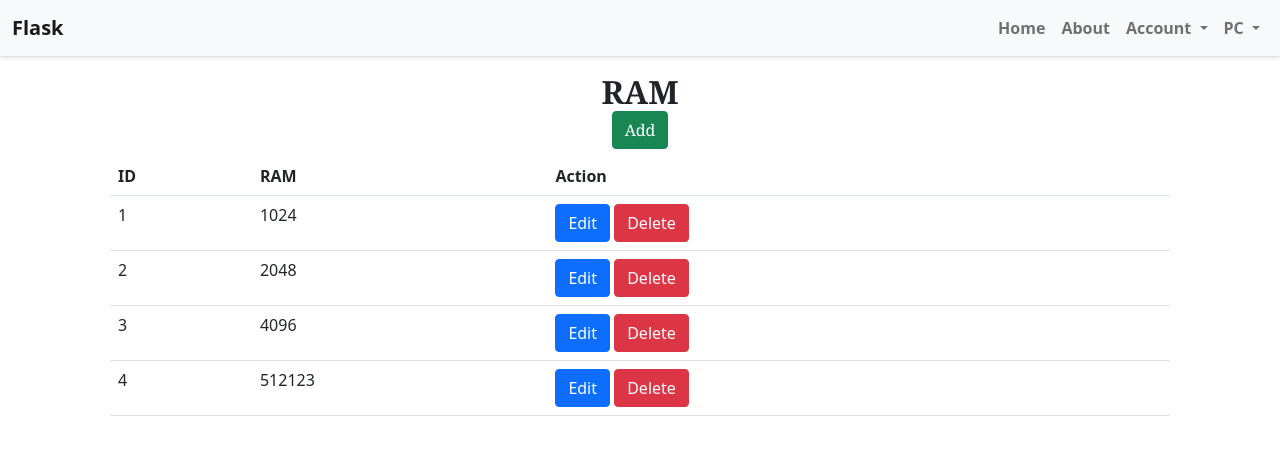
After one commit to anatolii-kandiuk/Blog-Flask, a Flask app: page /personal_computers/create_ram in a window 1280 px wide. The commit adds this page. Shown: the top 455 px of the page. Run offline with Flask 2, Linux system fonts and the light colour scheme; a user stored in the database is signed in; data comes from the database, SQL or seed files in the repository; both versions use the stored data as it was after the commit; some libraries are stand-ins or nearby versions.

Commit message:
KW - DONE

```diff
--- a/app/auth/models.py
+++ b/app/auth/models.py
@@ -17,4 +17,4 @@ class User(db.Model, UserMixin):
     def __repr__(self):
         return f"User('{self.username}', '{self.email}', '{self.password}')"
 
-db.create_all()
+#db.create_all()
--- /dev/null
+++ b/app/personal_computers/__init__.py
@@ -0,0 +1,5 @@
+from flask import Blueprint
+
+personal_computers = Blueprint('pc', __name__, template_folder="templates")
+
+from . import views
--- /dev/null
+++ b/app/personal_computers/forms.py
@@ -0,0 +1,20 @@
+from flask_wtf import FlaskForm
+from wtforms import StringField, SelectField, SubmitField, BooleanField, IntegerField, FloatField, DateField
+from wtforms.validators import Length, DataRequired, InputRequired
+from flask_wtf.file import FileField, FileAllowed
+
+class CreatePC(FlaskForm):
+    firm = StringField('Firm', validators=[InputRequired(), Length(min=2, max=60)])
+    type_processor = StringField('Type processor', validators=[Length(max=100)])
+    clock_frequency = FloatField('Clock frequency', validators=[DataRequired()])
+    is_available = BooleanField(label=('Is available'))
+    image_file = FileField('Add picture', validators=[FileAllowed(['jpg', 'png'])])
+    date_created = DateField('Date created')
+
+    category = SelectField(u'Category', coerce=int)
+
+    submit = SubmitField('')
+
+class CategoryForm(FlaskForm):
+    ram = IntegerField('Category', validators=[DataRequired()])
+    submit = SubmitField('')
--- /dev/null
+++ b/app/personal_computers/templates/personal_computers/category_crud.html
@@ -0,0 +1,100 @@
+{% from "_render_field.html" import render_field %}
+{% from "_render_flash.html" import render_flash %}
+{% extends 'base.html' %}
+
+{% block content %}
+
+<div class="container">
+ {{ render_flash() }}
+    <div class="row">
+        <div class="col md-12">
+            <div class="jumbotron p-3">
+                <h2><b>RAM</b><br>
+                    <button type="button"
+                            class="btn btn-success float-right"
+                            data-bs-toggle="modal"
+                            data-bs-target="#mymodal">
+                        Add
+                    </button>
+                </h2>
+                <table class="table table-hover">
+                    <tr>
+                        <th>ID</th>
+                        <th>RAM</th>
+                        <th>Action</th>
+                    </tr>
+
+
+                    {% for category in categories %}
+                    <tr>
+                        <td>{{category.id}}</td>
+                        <td>{{category.amount_ram}}</td>
+                        <td>
+                            <a href="{{ url_for('pc.update_category', id=category.id) }}"
+                               class="btn btn-primary btn-xs" data-bs-toggle="modal"
+                               data-bs-target="#modaledit{{category.id}}">Edit</a>
+                            <a href="{{ url_for('pc.delete_category', id=category.id) }}"
+                               class="btn btn-danger btn-xs"
+                               onclick="return confirm('Are you sure to delete ?')">Delete</a>
+                        </td>
+                    </tr>
+
+                    <div id="modaledit{{category.id}}" class="modal fade" role="dialog">
+                        <div class="modal-dialog">
+                            <div class="modal-content">
+                                <div class="modal-header">
+                                    <h4 class="modal-title">Update Information</h4>
+                                </div>
+                                <div class="modal-body">
+                                    <form action="{{url_for('pc.update_category', id=category.id)}}" method="POST">
+                                        {{ form.csrf_token }}
+                                        <div class="form-group">
+                                            {{ render_field(form.ram, class="form-control", value=category.amount_ram) }}
+                                        </div>
+                                        <div class="form-group">
+                                            {{ render_field(form.submit, class="btn btn-primary", value="Edit") }}
+                                        </div>
+                                    </form>
+                                </div>
+                                <div class="modal-footer">
+                                    <button type="button" class="btn btn-secondary" data-dismiss="modal">Close</button>
+                                </div>
+                            </div>
+                        </div>
+                    </div>
+                    {% endfor %}
+                </table>
+            </div>
+
+            <!-- Modal Add Employee-->
+            <div id="mymodal" class="modal fade" role="dialog">
+                <div class="modal-dialog">
+                    <div class="modal-content">
+                        <div class="modal-header">
+                            <h4 class="modal-title">Add Category</h4>
+                        </div>
+                        <div class="modal-body">
+                            <form action="{{url_for('pc.category_crud')}}" method="POST">
+                                {{ form.csrf_token }}
+                                <div class="form-group">
+                                    {{ render_field(form.ram, class="form-control") }}
+                                </div>
+                                <div class="form-group">
+                                    {{ render_field(form.submit, class="btn btn-primary", value="Add") }}
+                                </div>
+                            </form>
+                        </div>
+                        <div class="modal-footer">
+                            <button type="button" class="btn btn-secondary" data-bs-dismiss="modal">Close</button>
+                        </div>
+                    </div>
+                </div>
+            </div>
+        </div>
+
+    </div>
+
+</div>
+
+
+{% endblock %}
--- /dev/null
+++ b/app/personal_computers/views.py
@@ -0,0 +1,166 @@
+import os
+import secrets
+
+from PIL import Image
+from flask import url_for, render_template, flash, redirect, current_app
+from .forms import CreatePC, CategoryForm
+from . import personal_computers
+from .models import Category, PersonalComputer
+from .. import db
+from flask_login import current_user, login_required
+
+@personal_computers.route('/', methods=['GET', 'POST'])
+def home():
+    all_computers = PersonalComputer.query.order_by(PersonalComputer.firm).all()
+    return render_template('personal_computers/home.html', personal_computers=all_computers)
+
+
+
+@personal_computers.route('/create', methods=['GET', 'POST'])
+@login_required
+def create():
+    form = CreatePC()
+    form.category.choices = [(category.id, category.amount_ram) for category in Category.query.all()]
+
+    if form.validate_on_submit():
+        if form.image_file.data:
+            picture_file = save_picture(form.image_file.data)
+        else:
+            picture_file = 'default_comp.jpg'
+
+        pc = PersonalComputer(firm=form.firm.data,
+                                type_processor=form.type_processor.data,
+                                clock_frequency=form.clock_frequency.data,
+                                is_available=form.is_available.data,
+                                image_file=picture_file,
+                                category_ram_id=form.category.data,
+                                user_id=current_user.id,
+                                date_created=form.date_created.data)
+
+        db.session.add(pc)
+        db.session.commit()
+
+        return redirect(url_for('pc.home'))
+
+    return render_template('personal_computers/create.html', form=form)
+
+@personal_computers.route('/edit/<id>', methods=['GET', 'POST'])
+@login_required
+def edit(id):
+    pc = PersonalComputer.query.get_or_404(id)
+
+    if current_user.id != pc.user_id:
+        flash('This is not your post', category='warning')
+        return redirect(url_for('pc.detail', pk=pc))
+
+    form = CreatePC()
+    form.category.choices = [(category.id, category.amount_ram) for category in Category.query.all()]
+
+    if form.validate_on_submit():
+        if form.image_file.data:
+            picture_file = save_picture(form.image_file.data)
+            image_file = picture_file
+        else:
+            image_file = 'default_comp.jpg'
+
+        pc.firm = form.firm.data
+        pc.type_processor = form.type_processor.data
+        pc.clock_frequency = form.clock_frequency.data
+        pc.is_available = form.is_available.data
+        pc.category_ram_id = form.category.data
+        pc.image_file = image_file
+
+        db.session.add(pc)
+        db.session.commit()
+
+        flash('PC has been update', category='success')
+        return redirect(url_for('pc.detail', id=id, pk=pc))
+
+    form.firm.data = pc.firm
+    form.type_processor.data = pc.type_processor
+    form.clock_frequency.data = pc.clock_frequency
+    form.is_available.data = pc.is_available
+    form.image_file.data = pc.image_file
+    form.category.data = pc.category_ram_id
+
+    return render_template('personal_computers/create.html', form=form)
+
+
+@personal_computers.route('/<id>', methods=['GET', 'POST'])
+def detail(id):
+    pc = PersonalComputer.query.get_or_404(id)
+    return render_template('personal_computers/detail.html', pk=pc)
+
+
+@personal_computers.route('/delete/<id>', methods=['GET', 'POST'])
+@login_required
+def delete(id):
+    pc = PersonalComputer.query.get_or_404(id)
+    if current_user.id == pc.user_id:
+        db.session.delete(pc)
+        db.session.commit()
+        flash('PC has been delete', category='success')
+        return redirect(url_for('pc.home'))
+
+    flash('This is not your post', category='warning')
+    return redirect(url_for('pc.detail', pk=id))
+
+
+@personal_computers.route('/create_ram', methods=['GET', 'POST'])
+@login_required
+def category_crud():
+    form = CategoryForm()
+
+    if form.validate_on_submit():
+        category = Category(amount_ram=form.ram.data)
+
+        db.session.add(category)
+        db.session.commit()
+        flash('Add success', category='success')
+        return redirect(url_for('.category_crud'))
+
+    categories = Category.query.all()
+    return render_template('personal_computers/category_crud.html', categories=categories, form=form)
+
+
+@personal_computers.route('/update_category/<id>', methods=['GET', 'POST'])
+@login_required
+def update_category(id):
+    category = Category.query.get_or_404(id)
+    form = CategoryForm()
+
+    if form.validate_on_submit():
+        category.amount_ram = form.ram.data
+
+        db.session.add(category)
+        db.session.commit()
+        flash('Success', category='success')
+        return redirect(url_for('.category_crud'))
+
+    form.ram.data = category.amount_ram
+    categories = Category.query.all()
+
+    return render_template('personal_computers/category_crud.html', categories=categories, form=form)
+
+@personal_computers.route('/delete_category/<id>', methods=['GET'])
+@login_required
+def delete_category(id):
+    category = Category.query.get_or_404(id)
+    db.session.delete(category)
+    db.session.commit()
+
+    flash('Category delete', category='success')
+    return redirect(url_for('.category_crud'))
+
+def save_picture(form_picture):
+    random_hex = secrets.token_hex(8)
+    f_name, f_ext = os.path.splitext(form_picture.filename)
+    picture_fn = random_hex + f_ext
+    picture_path = os.path.join(current_app.root_path, 'static//profile_pics', picture_fn)
+    output_size = (250, 250)
+
+    image = Image.open(form_picture)
+    image.thumbnail(output_size)
+    image.save(picture_path)
+
+    return picture_fn
--- a/app/templates/nav.html
+++ b/app/templates/nav.html
@@ -1,4 +1,3 @@
-
 <nav class="navbar navbar-expand-lg navbar-light bg-light border-bottom shadow-sm">
     <div class="container-fluid d-flex flex-column flex-md-row align-items-center">
         <a class="navbar-brand d-flex align-items-center" href="{{ url_for('home') }}">Flask</a>
@@ -19,7 +18,7 @@
                 <li class="nav-item dropdown">
 
                     <a class="nav-link dropdown-toggle" data-toggle="dropdown" href="#">
-                        Dropdown
+                        Account
                     </a>
                     <ul class="dropdown-menu">
                         <li class="nav-item">
@@ -28,6 +27,7 @@
                         <li class="nav-item">
                             <a class="nav-link dropdown-item" href="{{ url_for('auth.users') }}">Users</a>
                         </li>
+
                         {% if current_user.is_authenticated %}
                             <li class="nav-item">
                                 <a class="nav-link dropdown-item" href="{{ url_for('auth.logout') }}">Logout</a>
@@ -42,6 +42,22 @@
                         {% endif %}
                     </ul>
                 </li>
+            <li class="nav-item dropdown">
+                    <a class="nav-link dropdown-toggle" data-toggle="dropdown" href="#">
+                        PC
+                    </a>
+                    <ul class="dropdown-menu">
+                        <li class="nav-item">
+                            <a class="nav-link dropdown-item" href="{{ url_for('pc.home') }}">Computers</a>
+                        </li>
+                        <li class="nav-item">
+                            <a class="nav-link dropdown-item" href="{{ url_for('pc.create') }}">Add Computer</a>
+                        </li>
+                        <li class="nav-item">
+                            <a class="nav-link dropdown-item" href="{{ url_for('pc.category_crud') }}">Add Category</a>
+                        </li>
+                    </ul>
+                </li>
             </ul>
 
         </div>
```
Also changed, not shown: app/personal_computers/models.py (added, +22 -0 lines), app/personal_computers/templates/personal_computers/create.html (added, +41 -0 lines), app/personal_computers/templates/personal_computers/detail.html (added, +61 -0 lines), app/personal_computers/templates/personal_computers/home.html (added, +27 -0 lines), app/static/profile_pics/28786fc88a65dedc.jpg (added), app/static/profile_pics/42bf71d5fc67bc69.jpg (added), app/static/profile_pics/626d0dede05250ee.jpg (added), app/static/profile_pics/6362b003f9e8d171.jpg (added), app/static/profile_pics/9b3ddfa4f881d296.jpg (added), app/static/profile_pics/9db10e855f6d2398.jpg (added), app/static/profile_pics/ac7577c9412d88f0.jpg (added), app/static/profile_pics/default_comp.jpg (added), app/static/profile_pics/e54a8b73b2b7f956.jpg (added), site.db.
